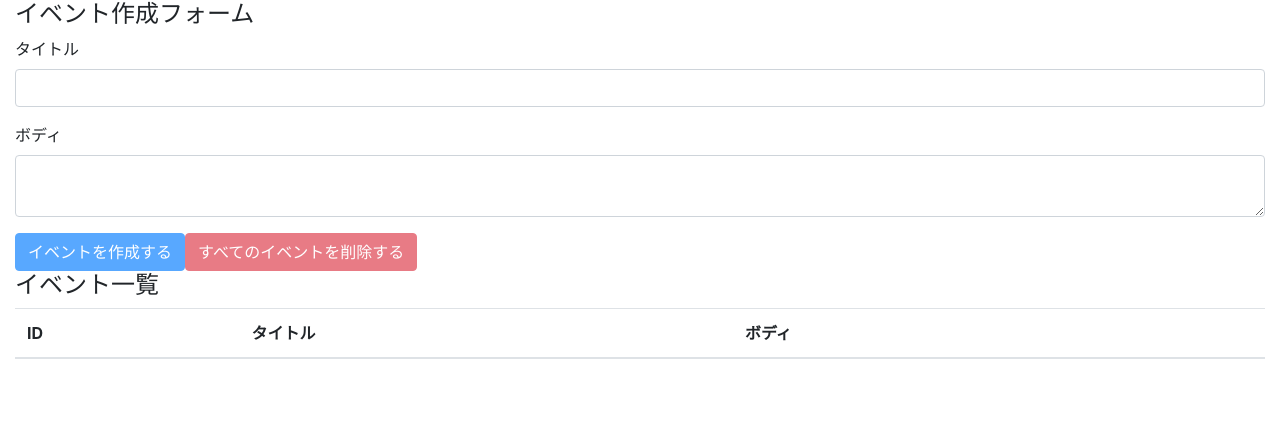
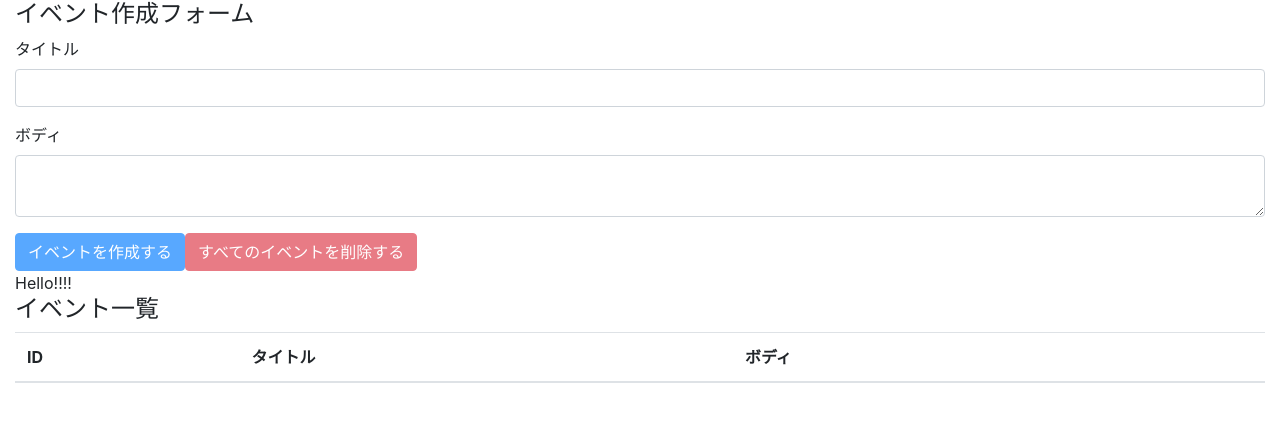
Before and after one commit to chokio0505/react-hooks-101, a React (Create React App) app: page / in a window 1280 px wide. Shown: the top 422 px of the page. Built offline with nearby package versions, Linux system fonts and the light colour scheme.

Commit message:
setup react context provider

```diff
--- a/src/components/App.js
+++ b/src/components/App.js
@@ -3,15 +3,19 @@
 import reducer from '../reducers';
 import EventForm from './EventForm';
 import Events from './Events';
+import AppContext from '../contexts/AppContext'
 
 const App = () => {
   const [state, dispatch] = useReducer(reducer, []);
 
   return (
-    <div className='container-fluid'>
-      <EventForm state={state} dispatch={dispatch} />
-      <Events state={state} dispatch={dispatch} />
-    </div>
+    <AppContext.Provider value={'Hello!!!!'}>
+      <div className='container-fluid'>
+        <EventForm state={state} dispatch={dispatch} />
+        <Events state={state} dispatch={dispatch} />
+      </div>
+    </AppContext.Provider>
+
   );
 }
 
--- a/src/components/Events.js
+++ b/src/components/Events.js
@@ -1,9 +1,12 @@
-import React from 'react';
+import React, { useContext } from 'react';
 import Event from './Event';
+import AppContext from '../contexts/AppContext'
 
 const Events = ({ state, dispatch }) => {
+    const value = useContext(AppContext)
     return (
         <>
+            <div>{value}</div>
             <h4>イベント一覧</h4>
             <table className="table table-hover">
                 <thead>
--- a/src/contexts/AppContext.js
+++ b/src/contexts/AppContext.js
@@ -1,5 +1,5 @@
-import { useContext } from 'react'
+import { createContext } from 'react'
 
-const AppContext = useContext()
+const AppContext = createContext()
 
 export default AppContext
```
